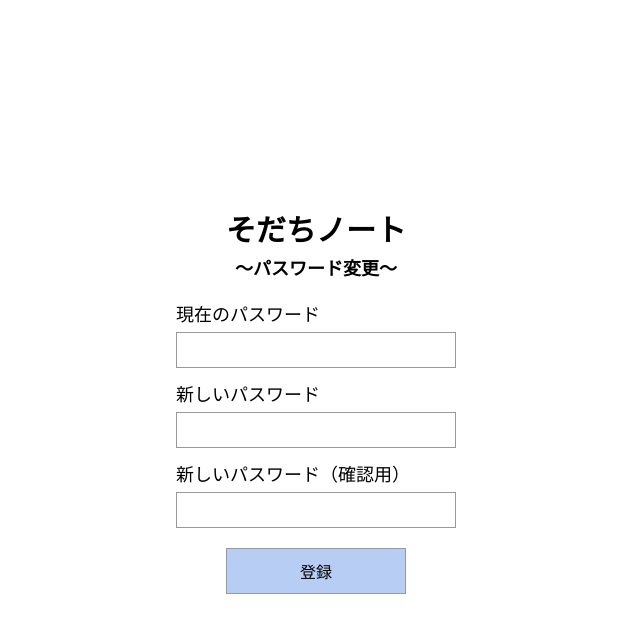
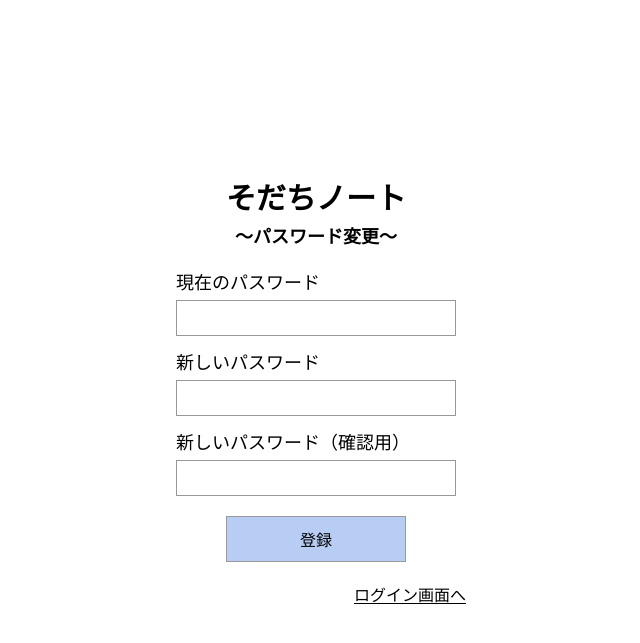
Before and after one commit to mai2130/sodachi_note, a Django app: page /accounts/password/change/ in a window 1280 px wide. Shown: the top 643 px of the page, without its empty margins (324-964 px from the left). Run offline with Django 5.2, Linux system fonts and the light colour scheme; the visitor is signed in with stand-in values (Sample User, id 1).

Commit message:
ログイン画面URL追記

```diff
--- a/templates/accounts/password_change.html
+++ b/templates/accounts/password_change.html
@@ -60,6 +60,9 @@
       </p>
 
       <button class="btn" type="submit">登録</button>
+
+      <a class="link-login" href="{% url 'login' %}">ログイン画面へ</a>
+
     </form>
 
   </section>
```
